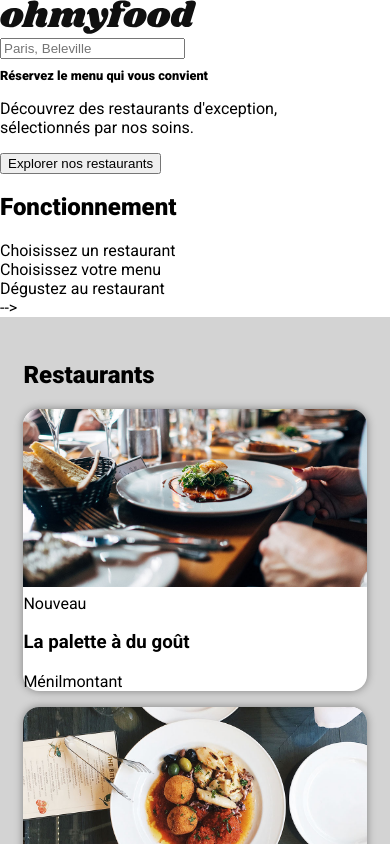
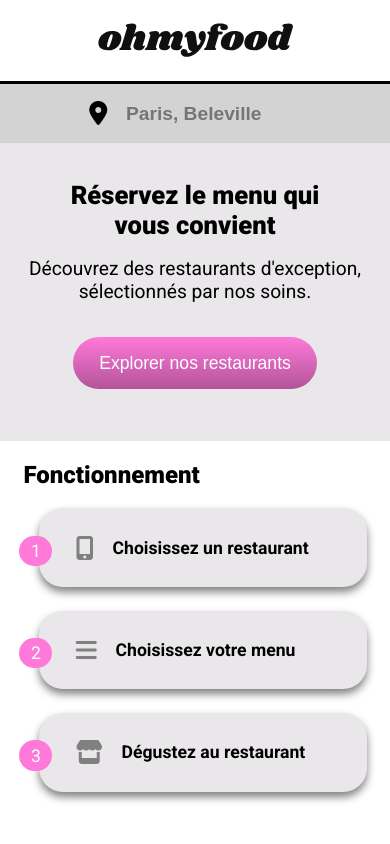
Before and after one commit to GLOYSE95/GaelleLoyse_3_20052021, a website: page index.html in a window 390 px wide. Shown: the top 844 px of the page. Drawn offline with Linux system fonts and the light colour scheme; a web font is replaced by a local one.

Commit message:
page accueil calée

```diff
--- a/index.html
+++ b/index.html
@@ -12,6 +12,7 @@
     <link href="https://fonts.googleapis.com/css2?family=Shrikhand&display=swap" rel="stylesheet">
     <link href="https://fonts.googleapis.com/css2?family=Roboto:wght@400;500;700;900&family=Shrikhand&display=swap" rel="stylesheet">
     <link type="text/css" rel="stylesheet" media="screen and (max-width : 768px)" href="css/style.css" >
+    <script src="https://kit.fontawesome.com/27bb4d388f.js" crossorigin="anonymous"></script>
 </head>
 
 <body>
@@ -19,21 +20,39 @@
     <header class="header">
         <img class="header__logo" src="imports/ohmyfood@2x.svg" alt="logo Ohmyfood">
 
-        <div class="header__search"><input type="text" placeholder="Paris, Beleville"></div>
-        <div>
-            <h1>Réservez le menu qui vous convient</h1>
+        <div class="header__search">
+            <i class="fa fa-map-marker" aria-hidden="true"></i>
+            <input type="text" placeholder="Paris, Beleville">
+        </div>
+        <div class="header__reserved">
+            <h1>Réservez le menu qui <br> vous convient</h1>
             <p>Découvrez des restaurants d'exception, <br>
             sélectionnés par nos soins.</p>
+            <button type="button" class="explore">Explorer nos restaurants</button>
         </div>
-            <button>Explorer nos restaurants</button>
     </header>
 
     <section class="fonction">
         <h2>Fonctionnement</h2>
-        <div>Choisissez un restaurant</div>
-        <div>Choisissez votre menu</div>
-        <div>Dégustez au restaurant</div>
-    </section>-->
+        <div class="fonction__text">
+            <i class="fa fa-mobile" aria-hidden="true"></i>
+            <p><strong>Choisissez un restaurant</strong></p>
+            <div class="bullet"><p> 1 </p></div>
+        </div>
+
+        <div class="fonction__text fonction__text--hover">
+            <i class="fa fa-bars" aria-hidden="true"></i>
+            <p><strong>Choisissez votre menu</strong></p>
+            <div class="bullet"><p> 2 </p></div>
+        </div>
+
+        <div class="fonction__text fonction__text--hover">
+            <i class="fa fa-store"></i>
+            <p><strong>Dégustez au restaurant</strong></p>
+            <div class="bullet"><p> 3 </p></div>
+        </div>
+
+    </section>
 
     <section class="resto">
         <h2>Restaurants</h2>
@@ -42,11 +61,13 @@
             <div class="articleImg">
                 <img class="img__palette" src="imports/la_palette_1100px.jpg" alt="La palette à du goût">
             </div>
-            <div clas="article__nouveau">Nouveau</div>
+            <div class="article__nouveau">Nouveau</div>
             <div class="resto__title">
-                <h3>La palette à du goût</h3>
+                <h3>La palette du goût</h3>
                 <p>Ménilmontant</p>
-                <div class="article__aime"></div>
+                <div class="article__like">
+                    <i class="far fa-heart"></i>
+                </div>
             </div>
         </article>
 
@@ -54,11 +75,13 @@
             <div class="articleImg">
                 <img class= "img__note" src="imports/la_note_1100px.jpg" alt="La note enchantée">
             </div>
-            <div clas="article__nouveau">Nouveau</div>
+            <div class="article__nouveau">Nouveau</div>
             <div class="resto__title">
                 <h3>La note enchantée</h3>
                 <p>Charonne</p>
-                <div class="article__aime"></div>
+                <div class="article__like">
+                    <i class="far fa-heart"></i>
+                </div>
             </div>
         </article>
 
@@ -67,9 +90,11 @@
                 <img class= "img__franc" src="imports/a_la_fr_1100px.jpg" alt="A la française">
             </div>
             <div class="resto__title">
-                <h3>à la française</h3>
+                <h3>À la française</h3>
                 <p>Cité rouge</p>
-                <div class="article__aime"></div>
+                <div class="article__like">
+                    <i class="far fa-heart"></i>
+                </div>
             </div>
         </article>
 
@@ -80,21 +105,23 @@
             <div class="resto__title">
                 <h3>Le délice des sens</h3>
                 <p>Folie-Méricourt</p>
-                <div class="article__aime"></div>
+                <div class="article__like">
+                    <i class="far fa-heart"></i>
+                </div>
             </div>
         </article>
+    </section>
 
-        <!--<footer>
+
+        <footer class="footer">
             <div class="footer__logo"><img src="imports/ohmyfoodwhite.png" alt="logo Ohmyfood"></div>
             <ul clas="footer__list">
-                <li>Proposer un restaurant</li>
-                <li>Devenir partenaire</li>
+                <li><i class="fa fa-cutlery" aria-hidden="true"></i>Proposer un restaurant</li>
+                <li><i class="fa fa-handshake-o" aria-hidden="true"></i>Devenir partenaire</li>
                 <li>Mentions légales</li>
-                <li>Contact</li>
+                <li><a href="mailto:ohmyfood@serveur.com">Contact</a></li>
             </ul>
-
-        </footer> -->
-    </section>
+        </footer>
 
 
 </body>
--- a/sass/base/_baseOhmyfood.scss
+++ b/sass/base/_baseOhmyfood.scss
@@ -12,3 +12,13 @@
 h1, h2 {
     font-weight: 900;
     }
+
+h3 {
+    margin: 0;
+    font-size: 1.2em;
+    }
+
+p   {
+    margin: 2px;
+    font-size: 1.1em;
+    }
--- /dev/null
+++ b/sass/layouts/_footer.scss
@@ -0,0 +1,28 @@
+.footer {
+    background-color: black;
+    padding : 6%;
+    color : white;
+        &__logo {
+            text-align: left;}
+            img {
+                width : 30%;}
+    }
+
+.footer ul {
+    padding : 0;
+        li {
+            list-style-type: none;
+            line-height: 2em;
+            i {
+                font-size : 0.8em;
+                color: white;
+                padding-right : 0.8em;}
+        }
+    }
+.footer ul a {
+    text-decoration: none;
+    color : white;
+    &:hover {
+        color: $colors-secondary;
+    }
+}
--- a/sass/main.scss
+++ b/sass/main.scss
@@ -1,3 +1,4 @@
 @import "./utils/variables";
 @import "./base/baseOhmyfood";
 @import "./pages/pageaccueil";
+@import "./layouts/footer";
--- a/sass/pages/_pageaccueil.scss
+++ b/sass/pages/_pageaccueil.scss
@@ -1,43 +1,133 @@
-h1 {
-    font-size : 0.8rem
-}
+
 
 .header{
-    margin : 5%, 0, 5%,0;
-    __logo img {
-    width : 50%;}
+    margin-top : 6%;
+    img {
+        width : 50%;
+        margin: auto;
+        display: flex;
+        padding-bottom: 6%;}
+    }
+
+.header__search {
+    background-color: lightgrey;
+    border-top: 0.2em solid black;
+    display: flex;
+    align-items: center;
+    justify-content: flex-end;
+    .fa {color: black;
+        }
+    input {
+        line-height: 3em;
+        border: 0;
+        background-color: transparent;
+        font-weight: 700;
+        font-size: 1.2em;
+        }
+    }
+
+.header__reserved {
+    background-color: $colors-background;
+    text-align: center;
+    padding-top: 5%;
+    padding-bottom: 5%;
+    h1 {
+        font-size: 1.6em;}
+        p {
+            font-size: 1.2em;}
+    }
+
+.header__reserved .explore {
+    border-radius: 30px;
+    border: 0;
+    line-height: 3;
+    padding: 0 1.5em;
+    margin: 1.8em;
+    font-size: 1.1rem;
+    color: #fff;
+    background-color: $colors-secondary;
+    background-image: linear-gradient($colors-secondary 0%, rgba(0.8, 0, 0, 0.3) 100%);
+    }
+
+.fonction h2 {
+    margin-left : 6%;
     }
 
 .fonction {
     display: flex;
     flex-direction: column;
+    &__text {
+        background-color: #e9e7e9;
+        padding: 1.7em;
+        border-radius: 1.5em;
+        box-shadow: 0 5px 0.5em grey;
+        margin-bottom: 1.5em;
+        margin-right: 6%;
+        margin-left: 10%;
+        display: flex;
+        position: relative;
+        &:hover{
+            background-color: $colors-secondary;}
+        }
     }
+div .fa {
+    margin: 0 0.7em 0 0.4em;
+    }
+.fa, .fa-store {
+        font-size: 1.5em;
+        color: grey;
+        }
+.bullet {
+    position: absolute;
+    background-color: #FF79DA;
+    border-radius: 1.2em;
+    padding: 0.2em 0.6em;
+    color: white;
+    left: -6%;
+}
 
 .resto {
+    margin-top: 12%;
     padding:6%;
-    background-color: lightgray;
+    background-color: $colors-background;
     &__article {
+        position: relative;
         background : white;
         border-radius: 1em;
         box-shadow: 0 0 0.5em grey;
+        margin-bottom: 6%;
+        }
+        &__title { padding: 10px;
         }
     }
 
+.article__nouveau {
+    position :absolute;
+    top : 15px;
+    right : 15px;
+    background-color: $colors-tertiaire;
+    color : $colors-nouveau;
+    padding : 0.5em 0.8em;
+    font-weight: 900;
+    font-size: 1em;
+    }
+
+
 .articleImg {
     overflow: hidden;
-    object-fit : cover;
-    height: 185px;
+    object-fit : contain;
+    height: 180px;
     border-radius: 1em 1em 0 0;
     }
 
 .img {
     &__palette {
         width: 102%;
-        object-position: 0 -55px;
+        object-position: 0 -45px;
         }
     &__note {
         width: 105%;
-        object-position: 0 -155px;
+        object-position: -10px -155px;
         }
     &__franc {
         width: 105%;
@@ -48,3 +138,10 @@
         object-position: 0 -55px;
         }
     }
+
+.article__like {
+    position: absolute;
+    left: 85%;
+    font-size: 1.6em;
+    bottom: 20px;
+    }
--- a/sass/utils/_variables.scss
+++ b/sass/utils/_variables.scss
@@ -1,3 +1,5 @@
 $colors-primary: #9356DC;
 $colors-secondary: #FF79DA;
 $colors-tertiaire: #99E2D0;
+$colors-background : #e9e7e9;
+$colors-nouveau : #1f9477
```
Also changed, not shown: css/style.css, sass/utils/_functions.scss (added), sass/utils/_mixins.scss (added), 1 other file.
